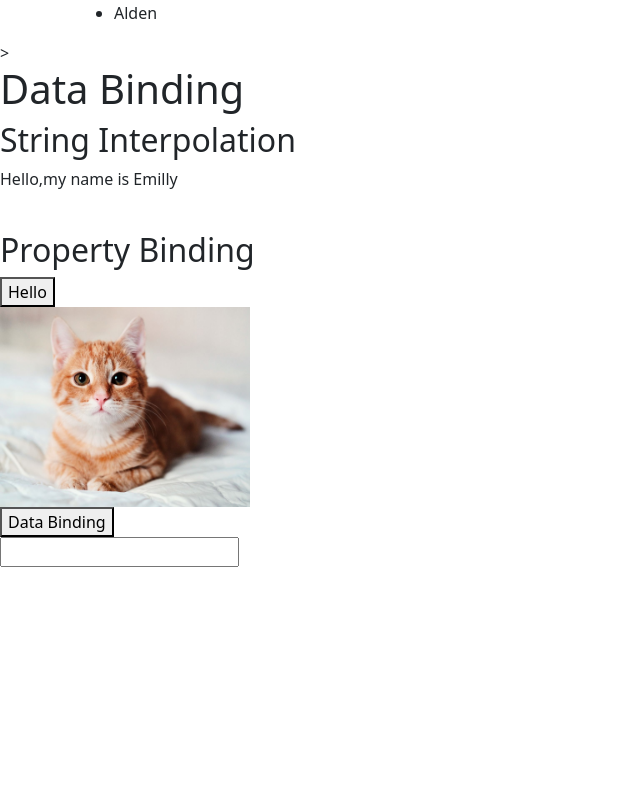
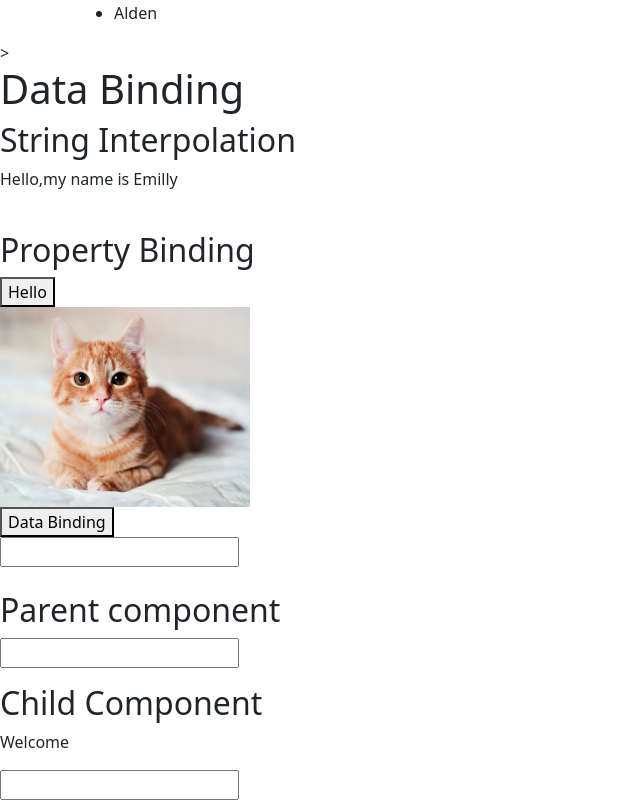
Before and after one commit to njugunaemilly/AngularBasics, an Angular app: page / in a window 1280 px wide. Shown: the part 360-1160 px from the top of the page, without its empty margins (0-640 px from the left). Before the commit the page ends 927 px from the top, so only its background shows below. Built offline with nearby package versions, Linux system fonts and the light colour scheme.

Commit message:
Communication between components practice exercise

```diff
--- a/src/app/app.component.html
+++ b/src/app/app.component.html
@@ -19,3 +19,5 @@
   <input [(ngModel)]="userOutput" type="text"><br>
   {{userOutput}}
 </div>
+<br>
+<app-parent></app-parent>
--- a/src/app/app.module.ts
+++ b/src/app/app.module.ts
@@ -6,12 +6,16 @@ import { FormsModule } from '@angular/forms';
 
 import { FirstComponentComponent } from './first-component/first-component.component';
 import { DirectivesAndServicesComponent } from './directives-and-services/directives-and-services.component';
+import { ParentComponent } from './parent/parent.component';
+import { ChildComponent } from './child/child.component';
 
 @NgModule({
   declarations: [
     AppComponent,
     FirstComponentComponent,
-    DirectivesAndServicesComponent
+    DirectivesAndServicesComponent,
+    ParentComponent,
+    ChildComponent
   ],
   imports: [
     BrowserModule,
--- /dev/null
+++ b/src/app/child/child.component.html
@@ -0,0 +1,5 @@
+<div>
+    <h2>Child Component</h2>
+    <p>Welcome {{editor}}</p>
+    <input type="text" (input)="sendToParent($event)">
+</div>
--- /dev/null
+++ b/src/app/child/child.component.ts
@@ -0,0 +1,19 @@
+import { Component, EventEmitter, Input, Output } from '@angular/core';
+
+@Component({
+  selector: 'app-child',
+  templateUrl: './child.component.html',
+  styleUrls: ['./child.component.css']
+})
+export class ChildComponent {
+ @Input()
+  editor = 'Neo'
+
+  @Output()
+  sendMessageEmitter = new EventEmitter();
+
+
+  sendToParent(e: any){
+    this.sendMessageEmitter.emit(e.target.value);
+  }
+}
--- /dev/null
+++ b/src/app/parent/parent.component.html
@@ -0,0 +1,6 @@
+<div>
+    <h2>Parent component</h2>
+    <input type="text" [(ngModel)]="editorInParent">
+    <p>{{msgFromChild}}</p>
+</div>
+<app-child [editor]="editorInParent" (sendMessageEmitter)="receiveInput($event)"></app-child>
--- /dev/null
+++ b/src/app/parent/parent.component.ts
@@ -0,0 +1,15 @@
+import { Component } from '@angular/core';
+
+@Component({
+  selector: 'app-parent',
+  templateUrl: './parent.component.html',
+  styleUrls: ['./parent.component.css']
+})
+export class ParentComponent {
+  editorInParent = ''
+  msgFromChild =''
+
+  receiveInput(msg: any){
+    this.msgFromChild=msg
+  }
+}
```
Also changed, not shown: src/app/child/child.component.css (added), src/app/parent/parent.component.css (added), 2 other files (tests, documents, lock files or other folders).
